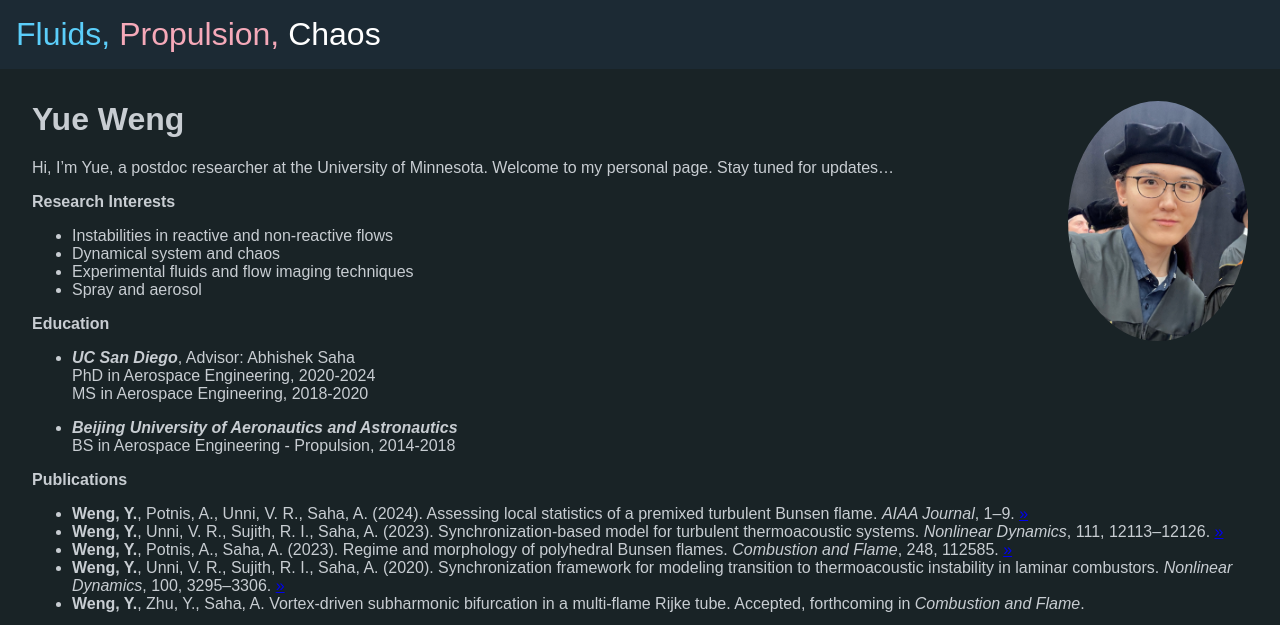
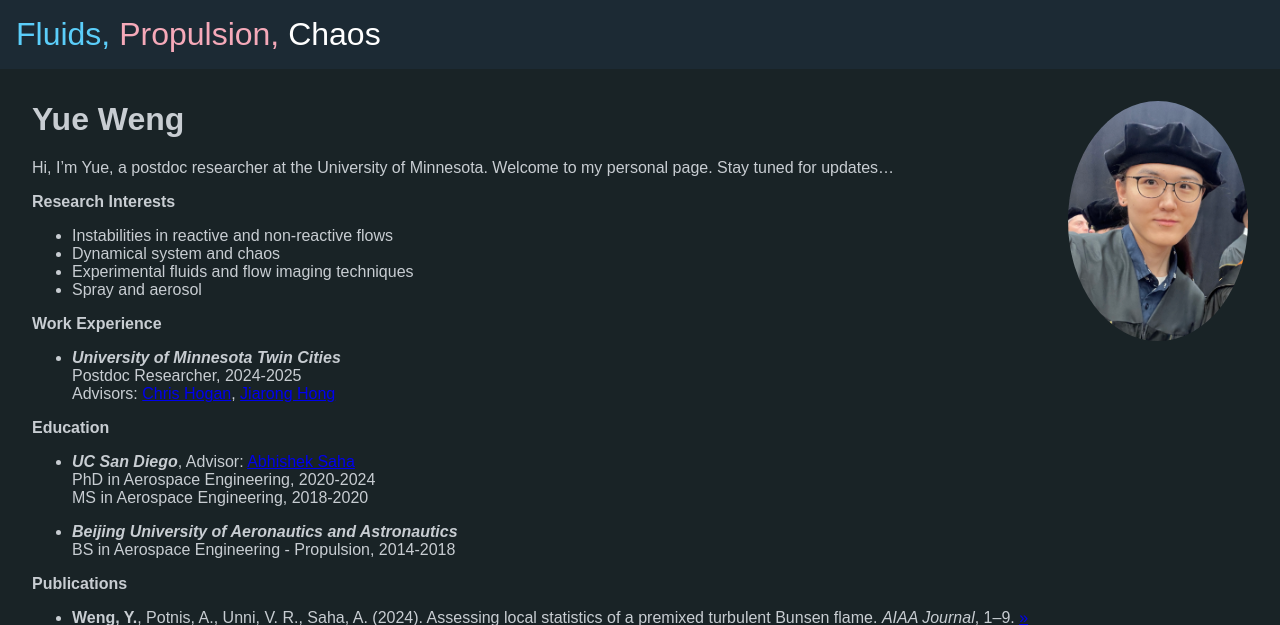
Before and after one commit to weng-yue/weng-yue.github.io, a Jekyll site: the page built from index.md, in a window 1280 px wide, cut to the strip 0-625 px from the top of the page. Built offline with Jekyll 4.4.1, drawn with Linux system fonts in a browser that asks for light colours.

Commit message:
added links

```diff
--- a/index.md
+++ b/index.md
@@ -13,9 +13,14 @@ Hi, I'm Yue, a postdoc researcher at the University of Minnesota. Welcome to my
 - Experimental fluids and flow imaging techniques
 - Spray and aerosol
 
+**Work Experience**
+- **_University of Minnesota Twin Cities_**\
+  Postdoc Researcher, 2024-2025\
+  Advisors: [Chris Hogan](https://hoganlab.umn.edu), [Jiarong Hong](https://www.jiaronghonglab.com)
+
 
 **Education**
-- **_UC San Diego_**, Advisor: Abhishek Saha \
+- **_UC San Diego_**, Advisor: [Abhishek Saha](saha-lab.eng.ucsd.edu) \
       PhD in Aerospace Engineering, 2020-2024 \
       MS in Aerospace Engineering, 2018-2020
 
```
